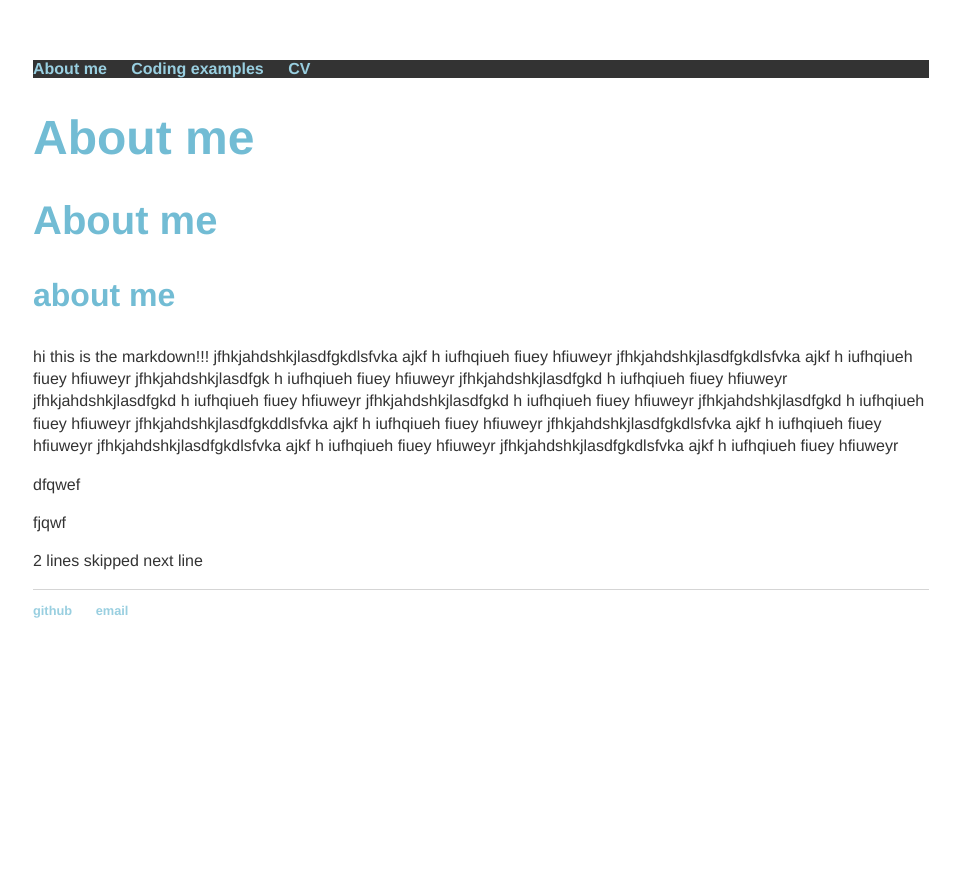
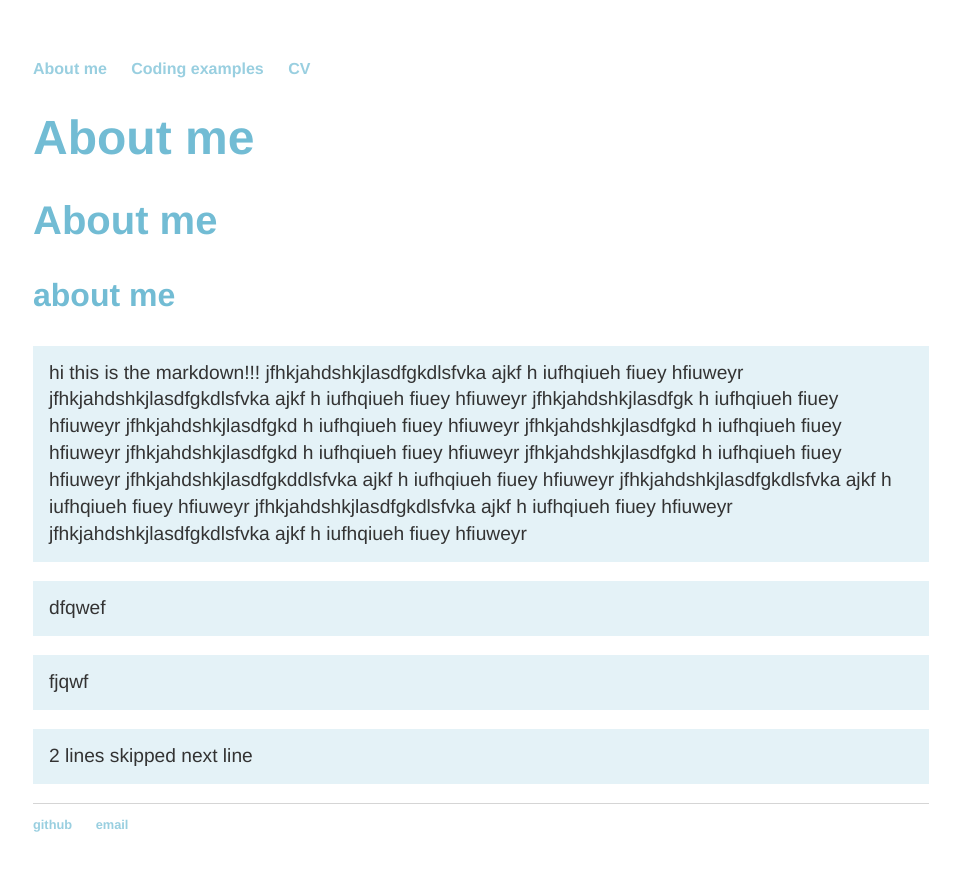
Before and after one commit to lena-kilian/lena-kilian.github.io, a Jekyll site: the page built from index.md, in a window 1280 px wide. Shown: the top 871 px of the page, without its empty margins (159-1119 px from the left). Built offline with Jekyll 4.4.1, drawn with Linux system fonts in a browser that asks for light colours; our own code applies the rules of GitHub Pages for plain Markdown files.

Commit message:
Update main.css

```diff
--- a/css/main.css
+++ b/css/main.css
@@ -2,15 +2,7 @@ body {
     margin: 60px auto;
     width: 70%;
 }
-nav ul {
-    font-family:'Helvetica', 'Arial', 'Sans-Serif';
-    padding: 0px;
-    list-style: none;
-    font-weight: bold;
-    overflow: hidden;
-    background-color: #333;
-}
-footer ul {
+nav ul, footer ul {
     font-family:'Helvetica', 'Arial', 'Sans-Serif';
     padding: 0px;
     list-style: none;
@@ -44,10 +36,12 @@ h3 {
     color: #72bcd4;
 }
 p {
-    font-size: 1em;
+    font-size: 1.2em;
     line-height: 1.4em;
     font-family:'Helvetica', 'Arial', 'Sans-Serif';
     color: #333;
+    background: #e4f2f7;
+    padding: 14px 16px;
 }
 footer {
     border-top: 1px solid #d5d5d5;
```
